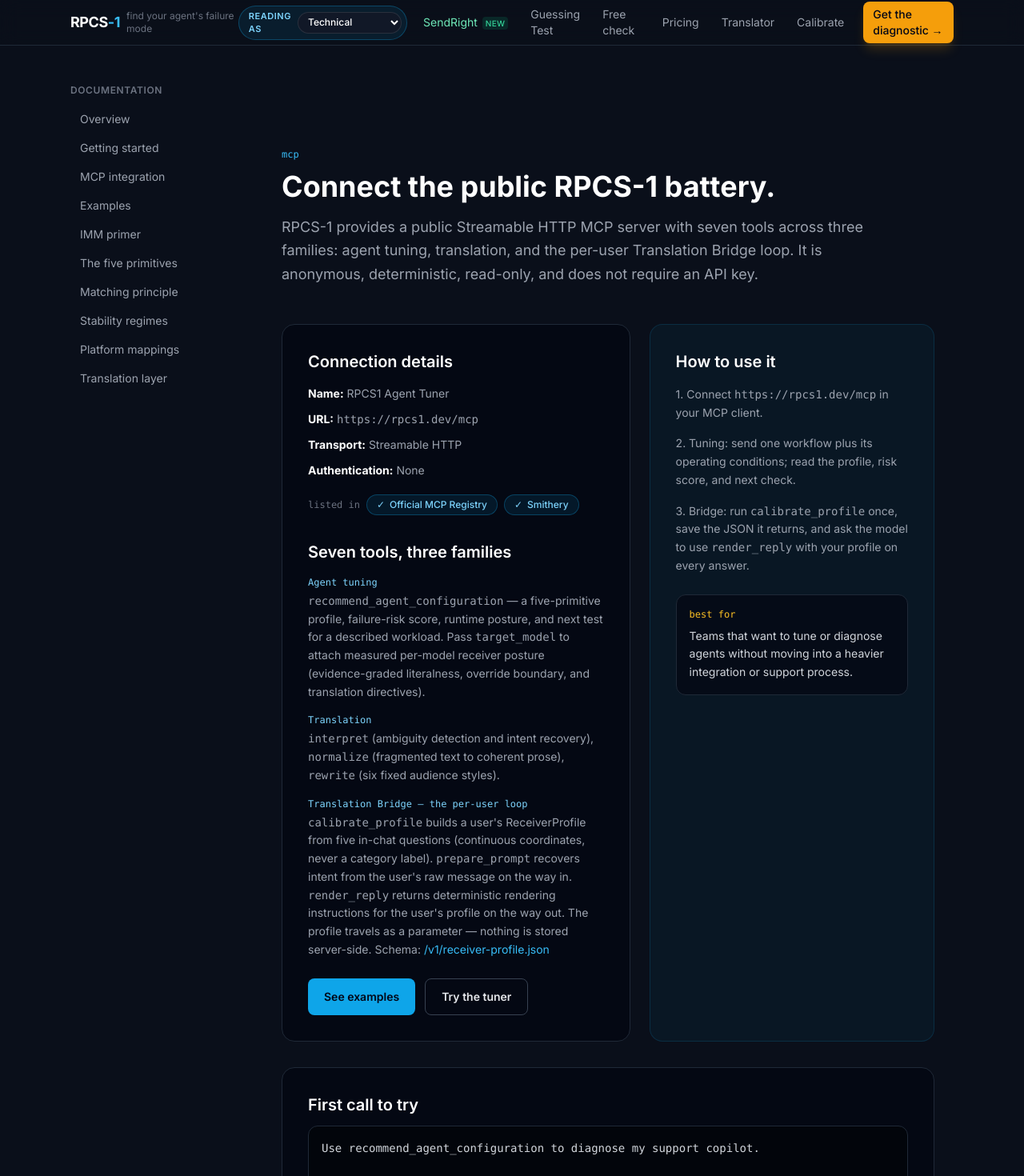
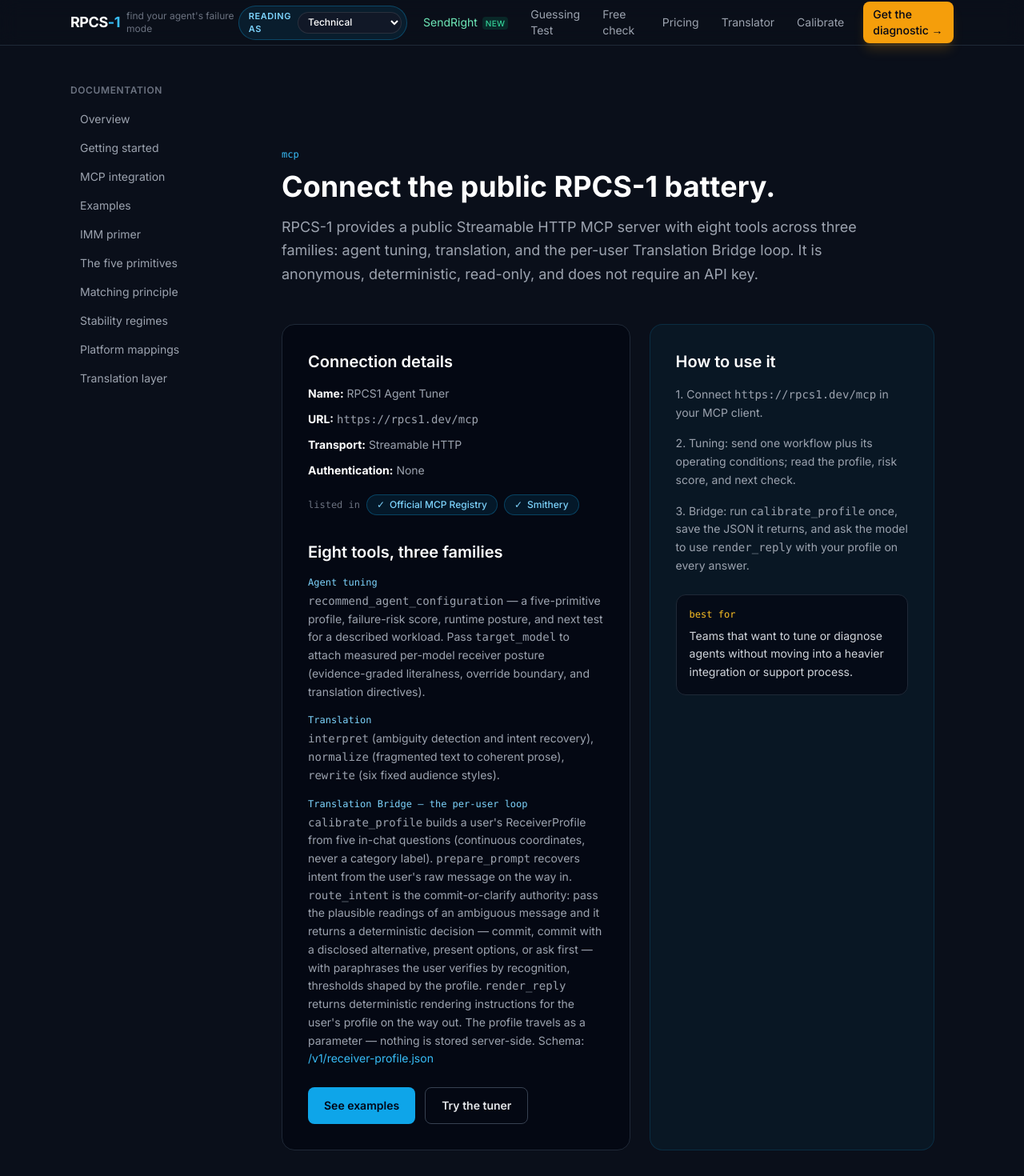
Before and after one commit to travisbergen2/rpcs1-sdk, a Next.js app in the folder packages/web/: page /docs/mcp in a window 1280 px wide. Shown: the top 1470 px of the page at 80% size. Built offline with nearby package versions, Linux system fonts and the light colour scheme.

Commit message:
docs(mcp): document route_intent and correct tool count to eight

```diff
--- a/packages/web/app/docs/mcp/page.tsx
+++ b/packages/web/app/docs/mcp/page.tsx
@@ -3,7 +3,7 @@
 export const metadata: Metadata = {
   title: 'MCP Integration',
   description:
-    'Connect MCP-compatible clients to the public RPCS-1 server: agent tuning, translation, and the per-user Translation Bridge loop. Seven tools, no API key.',
+    'Connect MCP-compatible clients to the public RPCS-1 server: agent tuning, translation, and the per-user Translation Bridge loop. Eight tools, no API key.',
 };
 
 export default function McpIntegrationPage() {
@@ -15,7 +15,7 @@
           Connect the public RPCS-1 battery.
         </h1>
         <p className="text-gray-400 text-lg leading-relaxed">
-          RPCS-1 provides a public Streamable HTTP MCP server with seven tools across three families:
+          RPCS-1 provides a public Streamable HTTP MCP server with eight tools across three families:
           agent tuning, translation, and the per-user Translation Bridge loop. It is anonymous,
           deterministic, read-only, and does not require an API key.
         </p>
@@ -51,7 +51,7 @@
             </a>
           </div>
 
-          <h2 className="mt-8 text-xl font-semibold text-white mb-4">Seven tools, three families</h2>
+          <h2 className="mt-8 text-xl font-semibold text-white mb-4">Eight tools, three families</h2>
           <div className="space-y-4 text-sm text-gray-400 leading-relaxed">
             <div>
               <p className="text-xs font-mono text-sky-300 mb-1">Agent tuning</p>
@@ -75,7 +75,11 @@
                 <code>calibrate_profile</code> builds a user&apos;s ReceiverProfile from five in-chat
                 questions (continuous coordinates, never a category label).{' '}
                 <code>prepare_prompt</code> recovers intent from the user&apos;s raw message on the way
-                in. <code>render_reply</code> returns deterministic rendering instructions for the
+                in. <code>route_intent</code> is the commit-or-clarify authority: pass the plausible
+                readings of an ambiguous message and it returns a deterministic decision — commit,
+                commit with a disclosed alternative, present options, or ask first — with
+                paraphrases the user verifies by recognition, thresholds shaped by the profile.{' '}
+                <code>render_reply</code> returns deterministic rendering instructions for the
                 user&apos;s profile on the way out. The profile travels as a parameter — nothing is
                 stored server-side. Schema:{' '}
                 <a href="/v1/receiver-profile.json" className="text-sky-400 hover:underline">
```
